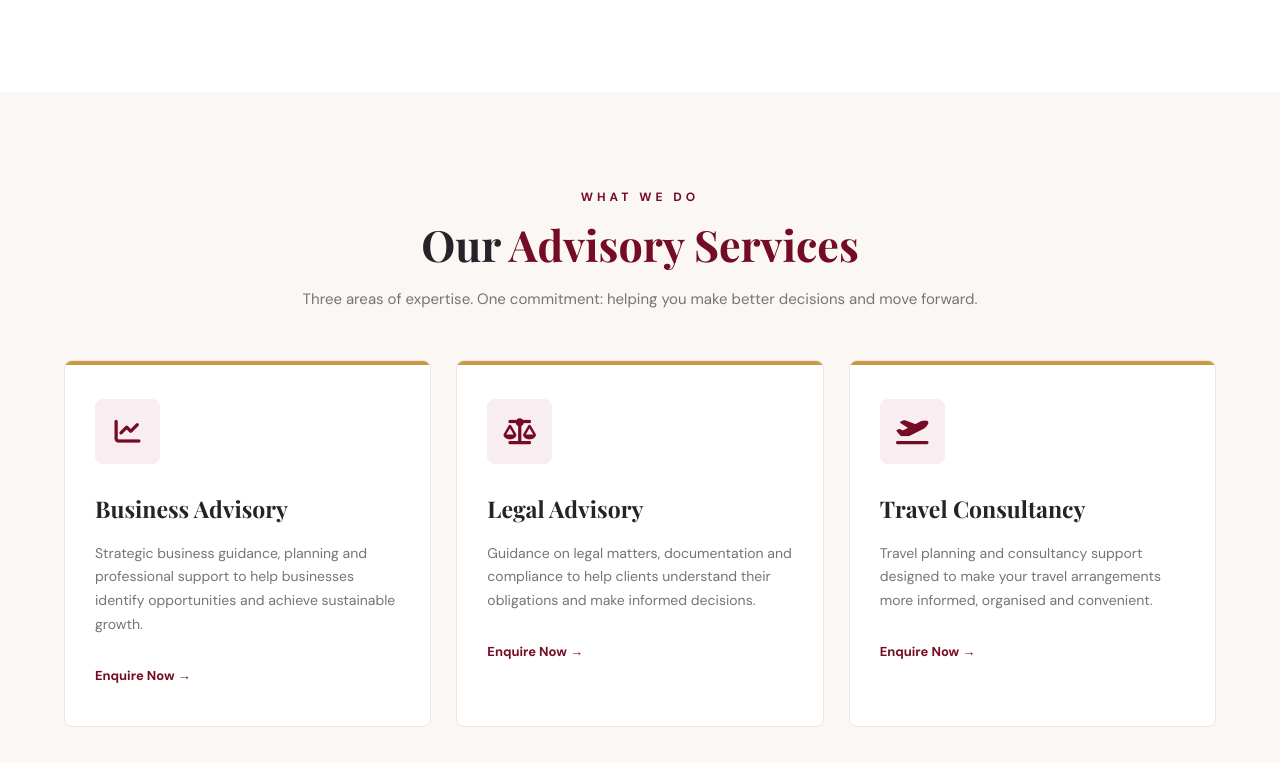
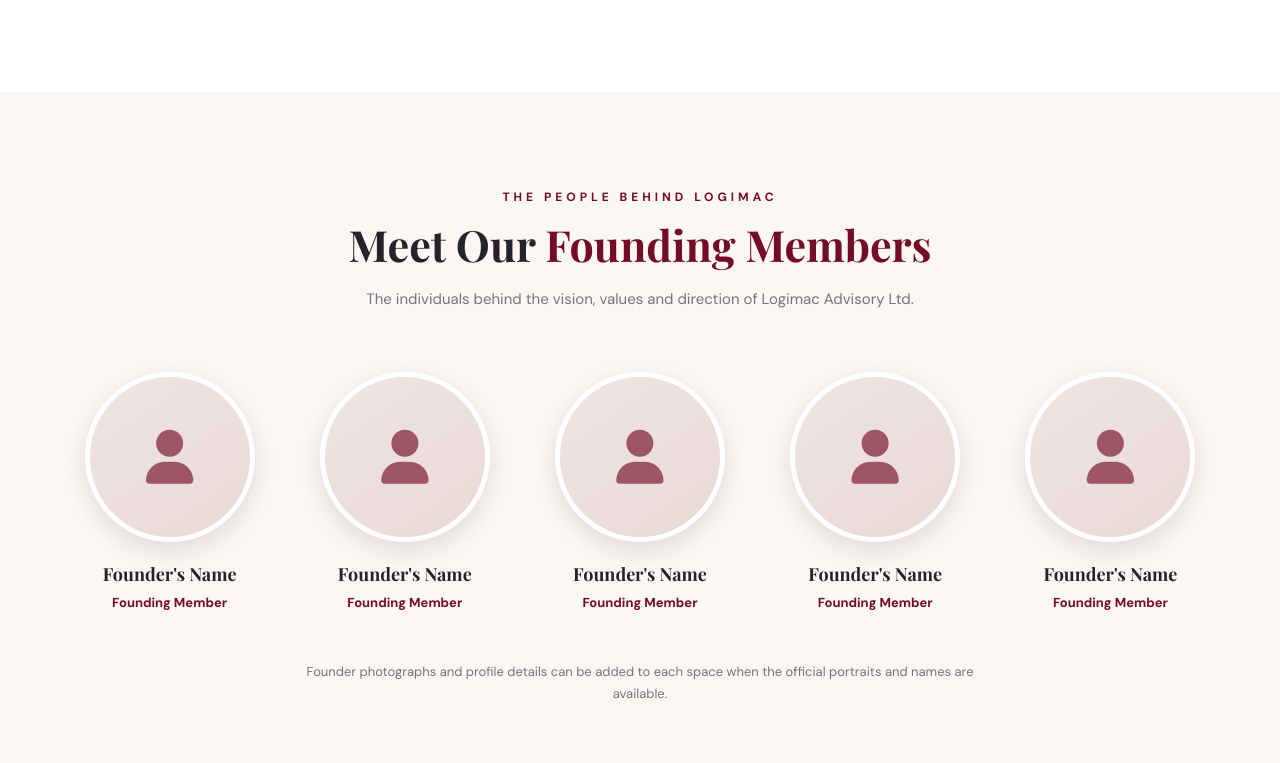
Before and after one commit to hubtechi/Logimac-Advisory-Ltd, a plain HTML site: page index.html in a window 1280 px wide. Shown: the part 1337-2100 px from the top of the page. Drawn offline with nearby package versions, Linux system fonts and the light colour scheme.

Commit message:
Update index.html

```diff
--- a/index.html
+++ b/index.html
@@ -655,6 +655,95 @@ footer {
         font-size: 29px;
     }
 }
+
+
+/* FOUNDING MEMBERS */
+.founders-section {
+    background: var(--cream);
+}
+
+.founders-grid {
+    display: grid;
+    grid-template-columns: repeat(5, minmax(0, 1fr));
+    gap: 24px;
+    align-items: start;
+}
+
+.founder-card {
+    text-align: center;
+    padding: 12px 8px;
+}
+
+.founder-photo {
+    width: 170px;
+    height: 170px;
+    max-width: 100%;
+    aspect-ratio: 1 / 1;
+    margin: 0 auto 20px;
+    border-radius: 50%;
+    overflow: hidden;
+    display: grid;
+    place-items: center;
+    background: linear-gradient(145deg, #f0e5e5, #e7d9d5);
+    border: 5px solid var(--white);
+    box-shadow: 0 8px 24px rgba(75, 7, 24, .12);
+    color: var(--burgundy);
+}
+
+.founder-photo i {
+    font-size: 54px;
+    opacity: .65;
+}
+
+.founder-card h3 {
+    color: var(--dark);
+    font-family: 'Playfair Display', serif;
+    font-size: 18px;
+    line-height: 1.35;
+    margin-bottom: 5px;
+}
+
+.founder-card p {
+    color: var(--burgundy);
+    font-size: 13px;
+    font-weight: 700;
+}
+
+.founder-note {
+    max-width: 680px;
+    margin: 35px auto 0;
+    text-align: center;
+    color: var(--muted);
+    font-size: 13px;
+}
+
+@media(max-width: 900px) {
+    .founders-grid {
+        grid-template-columns: repeat(3, minmax(0, 1fr));
+        row-gap: 30px;
+    }
+}
+
+@media(max-width: 600px) {
+    .founders-grid {
+        grid-template-columns: repeat(2, minmax(0, 1fr));
+        gap: 25px 12px;
+    }
+
+    .founder-photo {
+        width: 135px;
+        height: 135px;
+    }
+
+    .founder-photo i {
+        font-size: 42px;
+    }
+
+    .founder-card h3 {
+        font-size: 16px;
+    }
+}
+
 </style>
 </head>
 
@@ -675,6 +764,7 @@ footer {
     <nav class="navlinks" id="navlinks">
         <a href="#home">Home</a>
         <a href="#about">About Us</a>
+        <a href="#founders">Founders</a>
         <a href="#services">Our Services</a>
         <a href="#why">Why Choose Us</a>
         <a href="#contact">Contact</a>
@@ -761,6 +851,73 @@ footer {
         </a>
 
     </div>
+
+</div>
+</section>
+
+
+
+<!-- FOUNDING MEMBERS -->
+<section class="section founders-section" id="founders">
+<div class="container">
+
+    <div class="section-heading">
+        <div class="eyebrow">The People Behind Logimac</div>
+        <h2>Meet Our <span>Founding Members</span></h2>
+        <p>
+            The individuals behind the vision, values and direction
+            of Logimac Advisory Ltd.
+        </p>
+    </div>
+
+    <div class="founders-grid">
+
+        <article class="founder-card">
+            <div class="founder-photo" aria-label="Photograph space for Founding Member 1">
+                <i class="fa-solid fa-user" aria-hidden="true"></i>
+            </div>
+            <h3>Founder's Name</h3>
+            <p>Founding Member</p>
+        </article>
+
+        <article class="founder-card">
+            <div class="founder-photo" aria-label="Photograph space for Founding Member 2">
+                <i class="fa-solid fa-user" aria-hidden="true"></i>
+            </div>
+            <h3>Founder's Name</h3>
+            <p>Founding Member</p>
+        </article>
+
+        <article class="founder-card">
+            <div class="founder-photo" aria-label="Photograph space for Founding Member 3">
+                <i class="fa-solid fa-user" aria-hidden="true"></i>
+            </div>
+            <h3>Founder's Name</h3>
+            <p>Founding Member</p>
+        </article>
+
+        <article class="founder-card">
+            <div class="founder-photo" aria-label="Photograph space for Founding Member 4">
+                <i class="fa-solid fa-user" aria-hidden="true"></i>
+            </div>
+            <h3>Founder's Name</h3>
+            <p>Founding Member</p>
+        </article>
+
+        <article class="founder-card">
+            <div class="founder-photo" aria-label="Photograph space for Founding Member 5">
+                <i class="fa-solid fa-user" aria-hidden="true"></i>
+            </div>
+            <h3>Founder's Name</h3>
+            <p>Founding Member</p>
+        </article>
+
+    </div>
+
+    <p class="founder-note">
+        Founder photographs and profile details can be added to each space
+        when the official portraits and names are available.
+    </p>
 
 </div>
 </section>
@@ -1057,6 +1214,7 @@ footer {
             <div class="footer-links">
                 <a href="#home">Home</a>
                 <a href="#about">About Us</a>
+                <a href="#founders">Founders</a>
                 <a href="#services">Our Services</a>
                 <a href="#contact">Contact</a>
             </div>
```
